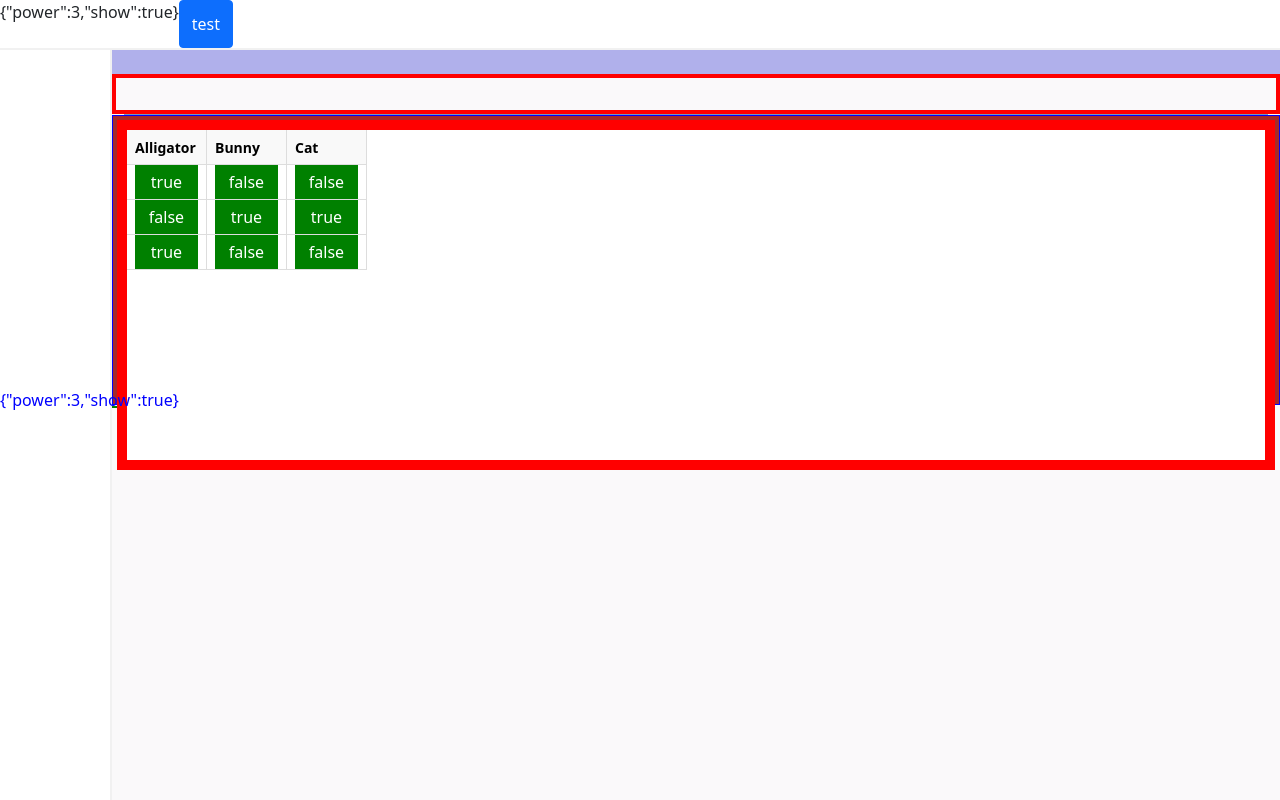
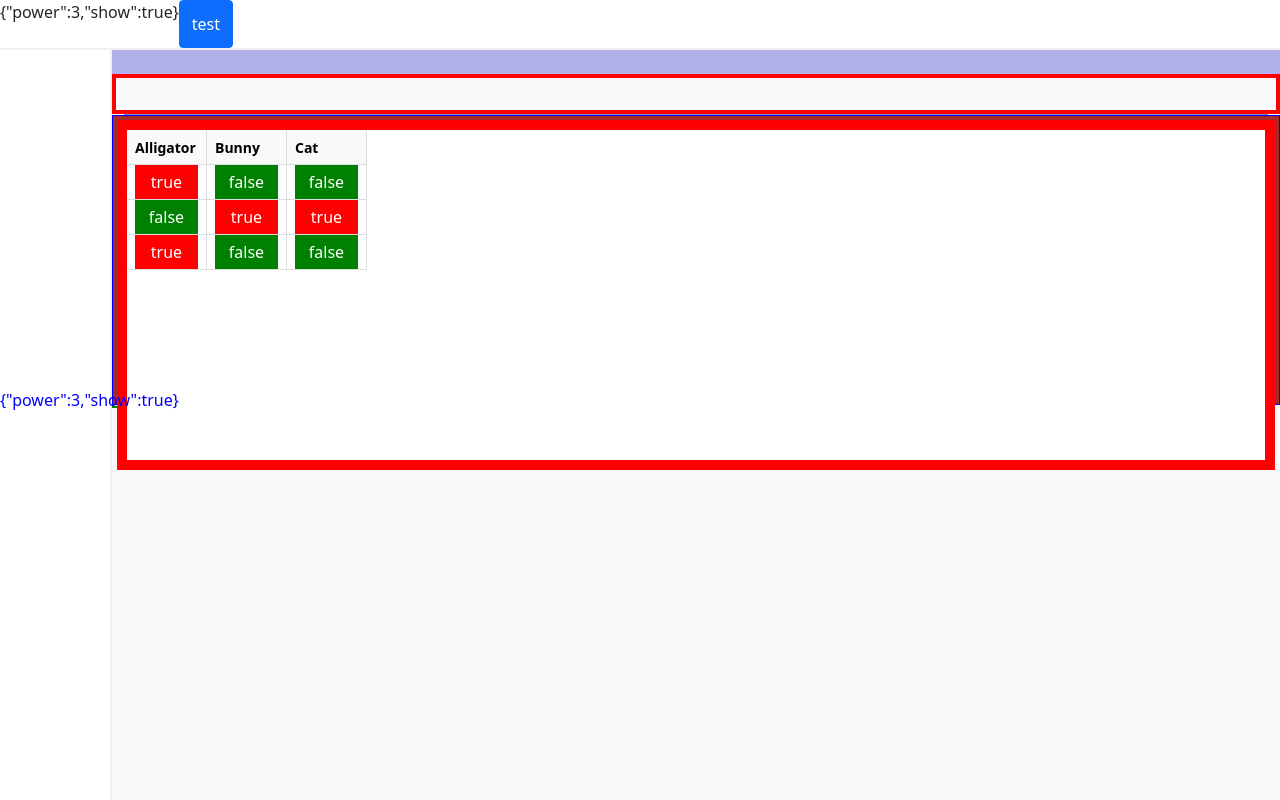
Before and after one commit to Matt-Hill-83/rule-cruncher, a React (Create React App) app: page / in a window 1280 px wide. Built offline with nearby package versions, Linux system fonts and the light colour scheme.

Commit message:
style buttons

```diff
--- a/src/Components/MyTable3/MyTable3.module.scss
+++ b/src/Components/MyTable3/MyTable3.module.scss
@@ -14,4 +14,10 @@
     align-items: center;
     justify-content: center;
   }
+  .true {
+    background-color: red;
+  }
+  .false {
+    background-color: red;
+  }
 }
--- a/src/Components/MyTable3/MyTable3.tsx
+++ b/src/Components/MyTable3/MyTable3.tsx
@@ -1,12 +1,12 @@
 import { useState } from "react"
 import { DndProvider } from "react-dnd"
 import { HTML5Backend } from "react-dnd-html5-backend"
-
 import DataGrid from "react-data-grid"
 import { DraggableRowRenderer } from "./DraggableRowRenderer"
 
 import css from "./MyTable3.module.scss"
 import { Button } from "react-bootstrap"
+import cx from "classnames"
 
 function createRows() {
   const rows = [
@@ -54,7 +54,6 @@ export default function MyTable3() {
     const newRows = [...rows]
 
     const row = newRows.find((row) => row.id === rowId)
-    console.log("row", row) // zzz
     if (row && columnName) {
       row.alligator = !row.alligator
       setRows(newRows)
@@ -63,23 +62,23 @@ export default function MyTable3() {
 
   const renderAlligator = (info: any) => {
     const { row, column } = info
-    console.log("info", info) // zzz
+    const columnName: string = column.key
+    const value: string = row[columnName]
 
-    const columnName: string = column.key
-    console.log("columnName", columnName) // zzz
-    const value = row[columnName]
+    const className = cx(css.valueButton, {
+      [css.true]: value,
+    })
 
     return (
       <Button
         onClick={() => clickButton({ columnName, rowId: row.id })}
-        className={css.valueButton}
+        className={className}
       >
         {value ? "true" : "false"}
       </Button>
     )
   }
 
-  console.log("rows", rows) // zzz
   function onRowReorder(fromIndex: number, toIndex: number) {
     const newRows = [...rows]
     newRows.splice(toIndex, 0, newRows.splice(fromIndex, 1)[0])
```
